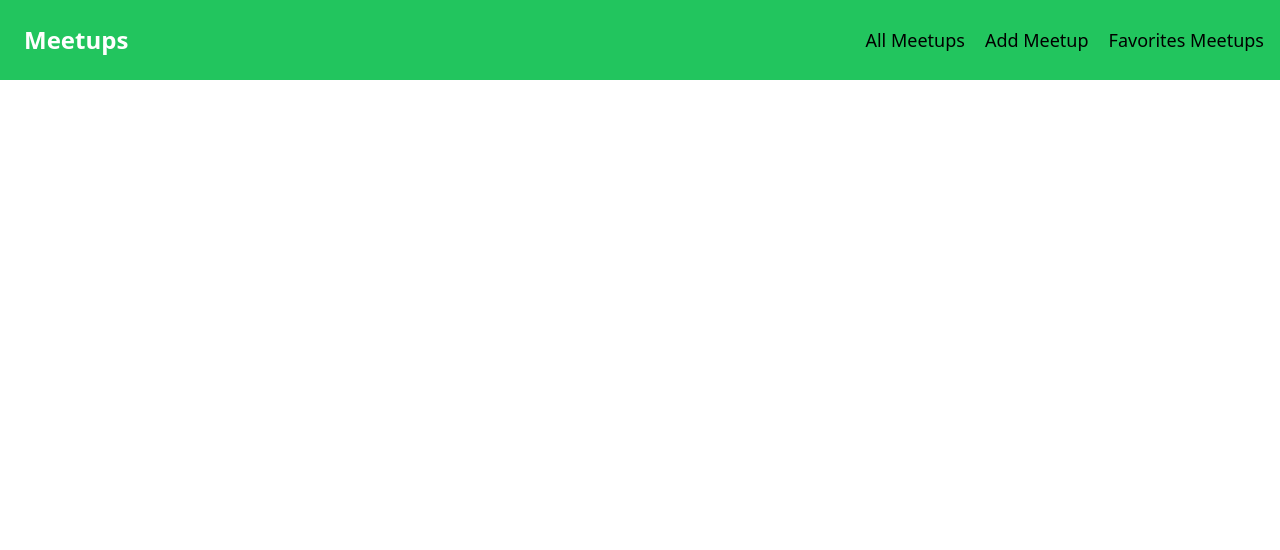
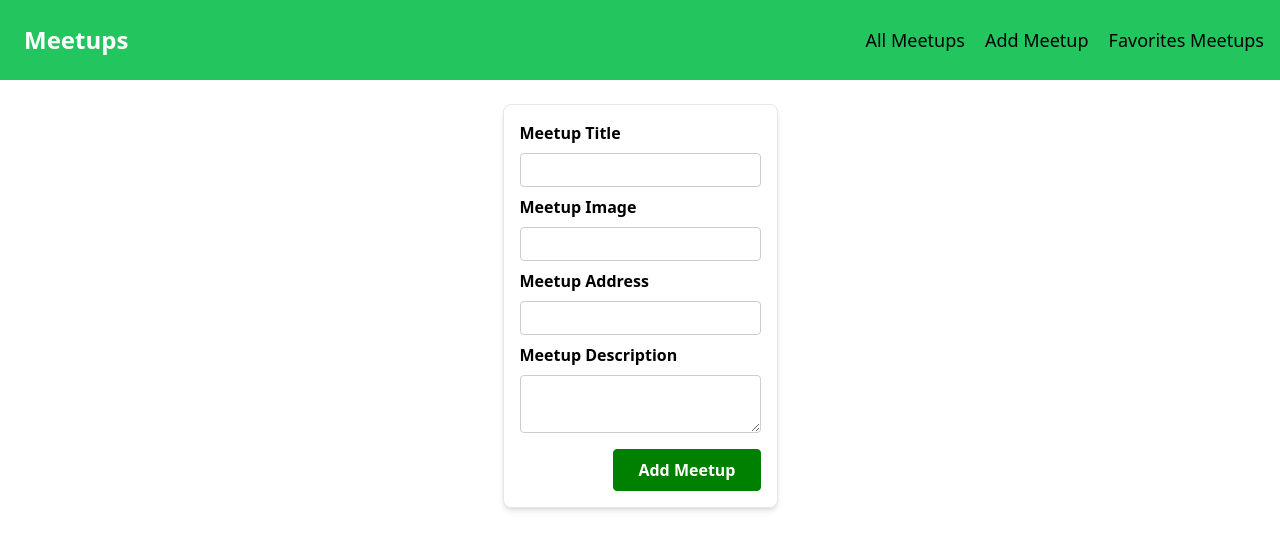
Before and after one commit to Hamza405/Meetups, a React (Create React App) app: page /add-meetup in a window 1280 px wide. Shown: the top 550 px of the page. Built offline with nearby package versions, Linux system fonts and the light colour scheme.

Commit message:
handle form data

```diff
--- a/src/components/meetups_components/AddMeetupForm.js
+++ b/src/components/meetups_components/AddMeetupForm.js
@@ -1,4 +1,58 @@
+import { useRef } from "react";
+
+import classes from "./AddMeetupForm.module.css";
+import Card from "../ui_element/Card";
+
 function AddNewMeetupForm(props) {
-  return <div></div>;
+  const titleInputRef = useRef();
+  const imageInputRef = useRef();
+  const addressInputRef = useRef();
+  const descriptionInputRef = useRef();
+
+  function submit(event) {
+    event.preventDefault();
+    const title = titleInputRef.current.value;
+    const image = imageInputRef.current.value;
+    const address = addressInputRef.current.value;
+    const description = descriptionInputRef.current.value;
+
+    const submitData = {
+      title: title,
+      image: image,
+      address: address,
+      description: description,
+    };
+    props.addMeetup(submitData);
+  }
+  return (
+    <Card>
+      <form className={classes.form} onSubmit={submit}>
+        <div className={classes.control}>
+          <label htmlFor="title">Meetup Title</label>
+          <input type="text" required id="title" ref={titleInputRef} />
+        </div>
+        <div className={classes.control}>
+          <label htmlFor="image">Meetup Image</label>
+          <input type="url" required id="image" ref={imageInputRef} />
+        </div>
+        <div className={classes.control}>
+          <label htmlFor="title">Meetup Address</label>
+          <input type="text" required id="address" ref={addressInputRef} />
+        </div>
+        <div className={classes.control}>
+          <label htmlFor="title">Meetup Description</label>
+          <textarea
+            id="description"
+            required
+            row="5"
+            ref={descriptionInputRef}
+          ></textarea>
+        </div>
+        <div className={classes.actions}>
+          <button>Add Meetup</button>
+        </div>
+      </form>
+    </Card>
+  );
 }
 export default AddNewMeetupForm;
--- /dev/null
+++ b/src/components/meetups_components/AddMeetupForm.module.css
@@ -0,0 +1,45 @@
+.form {
+  padding: 1rem;
+}
+
+.control {
+  margin-bottom: 0.5rem;
+}
+
+.control label {
+  display: block;
+  font-weight: bold;
+  margin-bottom: 0.5rem;
+}
+
+.control input,
+.control textarea {
+  display: block;
+  font: inherit;
+  border-radius: 4px;
+  border: 1px solid #ccc;
+  padding: 0.25rem;
+  width: 100%;
+}
+
+.actions {
+  margin-top: 1rem;
+  text-align: right;
+}
+
+.actions button {
+  font: inherit;
+  cursor: pointer;
+  background-color: green;
+  color: white;
+  padding: 0.5rem 1.5rem;
+  border: 1px solid green;
+  border-radius: 4px;
+  font-weight: bold;
+}
+
+.actions button:hover,
+.actions button:active {
+  background-color: rgb(35, 192, 4);
+  border-color: rgb(35, 192, 4);
+}
--- a/src/components/meetups_components/MeetupItem.js
+++ b/src/components/meetups_components/MeetupItem.js
@@ -1,5 +1,5 @@
 import classes from "./MeetupItem.module.css";
-import Card from "../Card";
+import Card from "../ui_element/Card";
 
 function MeetupItem(props) {
   return (
--- a/src/views/AddMeetup.js
+++ b/src/views/AddMeetup.js
@@ -1,5 +1,13 @@
+import AddMeetupForm from "../components/meetups_components/AddMeetupForm";
 function AddMeetupView() {
-  return <div></div>;
+  function addMeetup(submitData) {
+    // fetch("https://tishreen-62882-default-rtdb.firebaseio.com/meetups.json");
+  }
+  return (
+    <div>
+      <AddMeetupForm addMeetup={addMeetup} />
+    </div>
+  );
 }
 
 export default AddMeetupView;
```
Also changed, not shown: src/components/ui_element/Card.js (renamed from src/components/Card.js).
